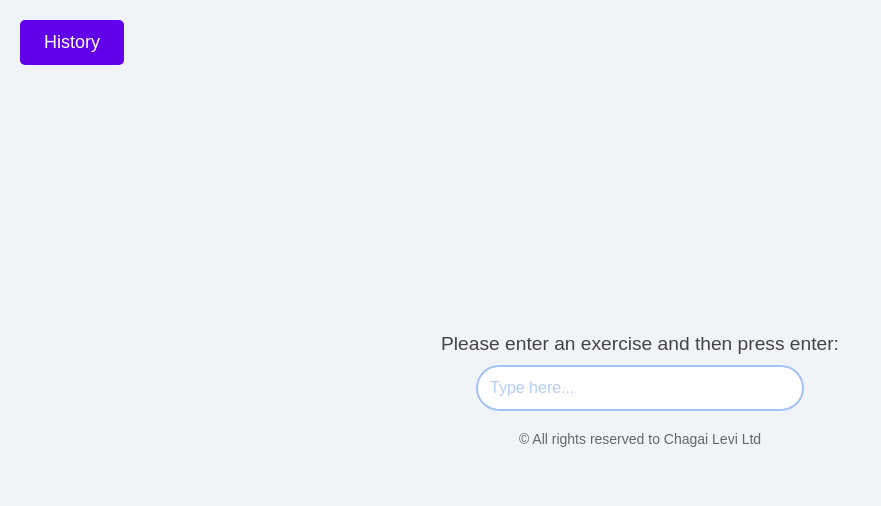
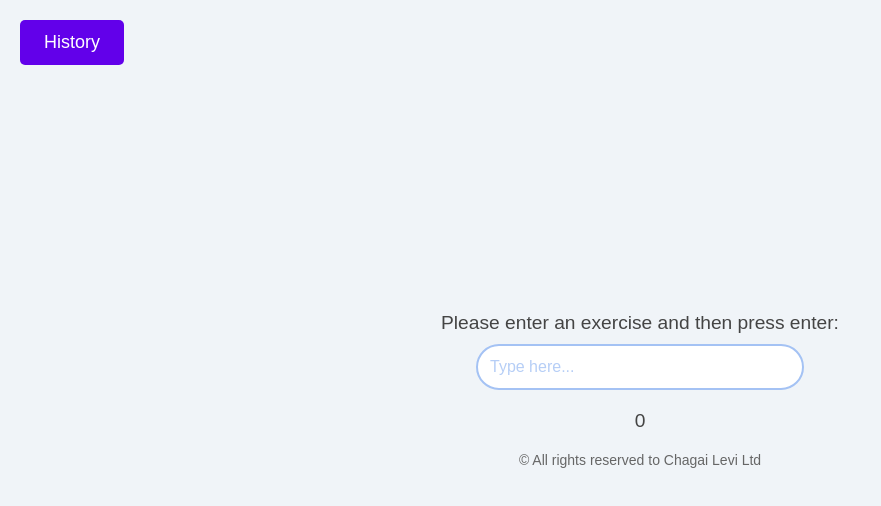
Before and after one commit to ChagaiLevi/Calculator, a React (Create React App) app in the folder calculator/: page / in a window 1280 px wide. Shown: the top 506 px of the page, without its empty margins (0-881 px from the left). Built offline with nearby package versions, Linux system fonts and the light colour scheme; the HTML template or start-up script is replaced by a standard one.

Commit message:
Installing the math js library and calculating the exercise

```diff
--- a/calculator/package.json
+++ b/calculator/package.json
@@ -11,6 +11,7 @@
     "@types/node": "^16.18.126",
     "@types/react": "^19.1.8",
     "@types/react-dom": "^19.1.6",
+    "mathjs": "^14.5.3",
     "react": "^19.1.0",
     "react-dom": "^19.1.0",
     "react-scripts": "5.0.1",
--- a/calculator/src/App.tsx
+++ b/calculator/src/App.tsx
@@ -1,15 +1,29 @@
-import React from 'react';
+//import React from 'react';
 import HistoryBtn from './HistoryBtn';
 import HistoryPage from './HistoryPage';
 import Calculator from './Calculator';
 import Copyright from './Copyright';
+import React, { useState, useEffect } from 'react';
+import { evaluate } from "mathjs";
 
 function App() {
+  const [exercise, setExercise] = useState<string>('');
+  const [result, setResult] = useState<number | null>(null);
+
+  useEffect(() => {
+    try {
+      const checkResult = evaluate(exercise);
+      setResult(checkResult);
+    }
+    catch (error) {
+      setResult(null);
+    }
+  });
   return (
     <div>
       <HistoryBtn />
       <HistoryPage />
-      <Calculator />
+      <Calculator exercise={exercise} setExercise={setExercise} result={result} />
       <Copyright />
     </div>
   );
--- a/calculator/src/Calculator.tsx
+++ b/calculator/src/Calculator.tsx
@@ -1,9 +1,9 @@
-const Calculator = () => {
+const Calculator: React.FC<{ exercise: string, setExercise: React.Dispatch<React.SetStateAction<string>>, result: number | null }> = ({ exercise, setExercise, result }) => {
   return (
     <div className="mainContainer">
       <div>Please enter an exercise and then press enter:</div>
-      <input type="text" className="exercise" placeholder="Type here..." maxLength={33} minLength={3} />
-      <p className="text"></p>
+      <input type="text" className="exercise" placeholder="Type here..." maxLength={33} minLength={3} onChange={(e) => setExercise(e.target.value)} />
+      <p className="text">{result ? result : 0}</p>
     </div>
   )
 }
```
Also changed, not shown: 1 other file (tests, documents, lock files or other folders).
